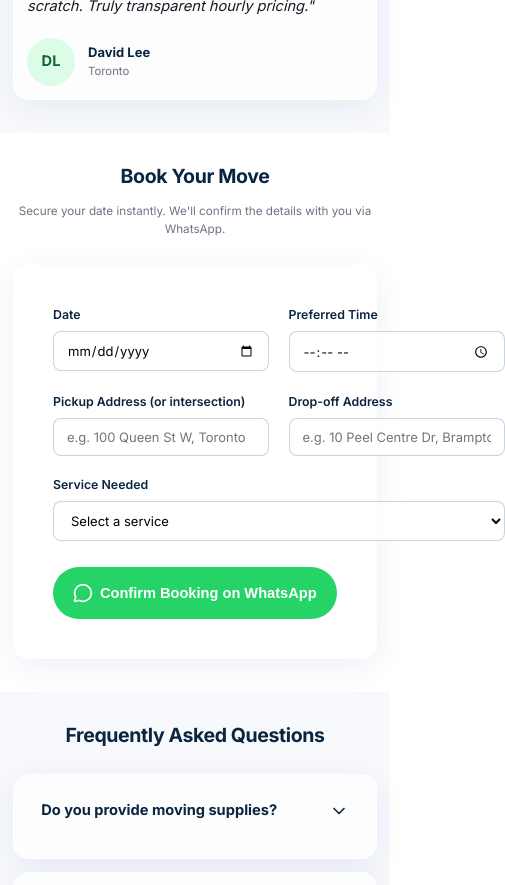
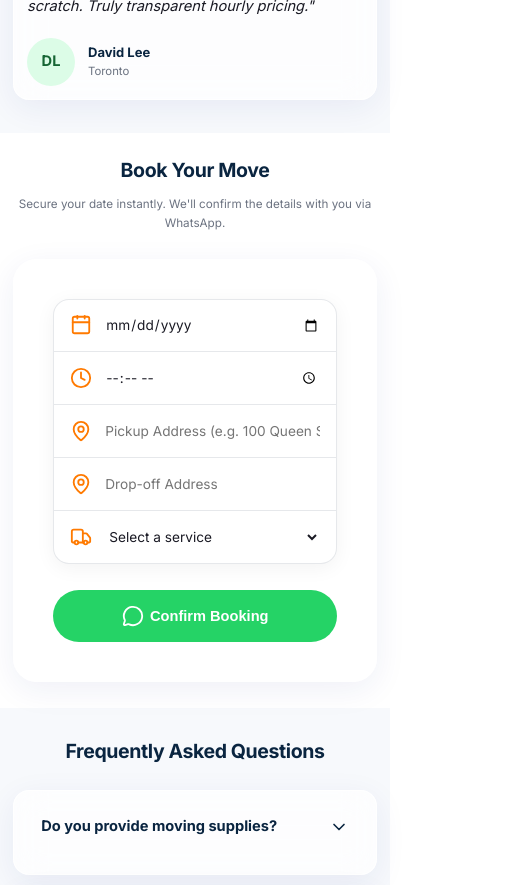
Before and after one commit to ishindersingh/Prime_Route, a Next.js app: page / in a window 390 px wide. Shown: the part 5620-6505 px from the top of the page, 505 px wide, since content can reach past the window. Built offline with nearby package versions, Linux system fonts and the light colour scheme.

Commit message:
feat: true mobile-first booking section redesign

```diff
--- a/src/app/globals.css
+++ b/src/app/globals.css
@@ -1269,20 +1269,28 @@ h1, h2, h3, h4, h5, h6 {
     }
 
     /* --- Booking Form --- */
+    #book.section {
+        padding: 2rem 0;
+    }
+
     .booking-container {
-        padding: 1.5rem 1rem;
-    }
-
-    .booking-form .form-grid {
-        grid-template-columns: 1fr;
-        gap: 0.85rem;
-        margin-bottom: 1.25rem;
-    }
-
-    .form-group input,
-    .form-group select {
-        padding: 0.65rem 0.85rem;
-        font-size: 0.9rem;
+        padding: 1.5rem 1.25rem;
+        background: white;
+        backdrop-filter: none;
+        -webkit-backdrop-filter: none;
+        border: none;
+        box-shadow: 0 8px 30px rgba(0, 0, 0, 0.08);
+        border-radius: var(--radius-md);
+        margin: 0;
+    }
+
+    .app-input-row {
+        padding: 1.15rem 1rem;
+    }
+
+    .app-input-row input,
+    .app-input-row select {
+        font-size: 1rem;
     }
 
     /* --- Testimonials --- */
@@ -1413,57 +1421,72 @@ h1, h2, h3, h4, h5, h6 {
 
 /* Booking Form */
 .booking-container {
-    max-width: 800px;
+    max-width: 600px;
     margin: 0 auto;
     padding: 3rem;
-}
-
-.booking-form .form-grid {
-    display: grid;
-    grid-template-columns: 1fr 1fr;
-    gap: 1.5rem;
+    background: var(--glass-bg);
+    backdrop-filter: blur(16px);
+    border: 1px solid var(--glass-border);
+    box-shadow: var(--glass-shadow);
+    border-radius: var(--radius-lg);
+}
+
+.app-form-card {
+    background: white;
+    border-radius: var(--radius-md);
+    box-shadow: 0 4px 20px rgba(0, 0, 0, 0.05);
+    overflow: hidden;
     margin-bottom: 2rem;
-}
-
-.form-group {
-    display: flex;
-    flex-direction: column;
-    gap: 0.5rem;
-}
-
-.form-group.full-width {
-    grid-column: 1 / -1;
-}
-
-.form-group label {
-    font-weight: 600;
-    font-size: 0.95rem;
-    color: var(--primary);
-}
-
-.form-group input, .form-group select {
-    padding: 0.75rem 1rem;
-    border: 1px solid rgba(10, 37, 64, 0.2);
-    border-radius: var(--radius-sm);
+    border: 1px solid rgba(10, 37, 64, 0.1);
+}
+
+.app-input-row {
+    display: flex;
+    align-items: center;
+    padding: 1.15rem 1.25rem;
+    border-bottom: 1px solid rgba(10, 37, 64, 0.1);
+    background: transparent;
+    transition: background var(--transition-fast);
+}
+
+.app-input-row:last-child {
+    border-bottom: none;
+}
+
+.app-input-row:focus-within {
+    background: rgba(10, 37, 64, 0.02);
+}
+
+.input-icon {
+    color: var(--accent);
+    margin-right: 1rem;
+    flex-shrink: 0;
+}
+
+.app-input-row input,
+.app-input-row select {
+    flex: 1;
+    border: none;
+    outline: none;
+    font-size: 1.05rem;
+    color: var(--text-dark);
+    background: transparent;
     font-family: var(--font-main);
-    font-size: 1rem;
-    background: rgba(255, 255, 255, 0.8);
-    transition: border-color var(--transition-fast), box-shadow var(--transition-fast);
-}
-
-.form-group input:focus, .form-group select:focus {
-    outline: none;
-    border-color: var(--accent);
-    box-shadow: 0 0 0 3px rgba(255, 122, 0, 0.1);
+    width: 100%;
 }
 
 .btn-whatsapp {
     background-color: #25D366;
     color: white;
+    display: flex;
+    align-items: center;
+    justify-content: center;
     gap: 0.5rem;
     font-size: 1.125rem;
-    padding: 1.25rem;
+    padding: 1.15rem;
+    border-radius: var(--radius-full);
     border: none;
+    font-weight: 700;
 }
 
 .btn-whatsapp:hover {
--- a/src/app/page.js
+++ b/src/app/page.js
@@ -6,7 +6,7 @@ import { motion } from "framer-motion";
 import {
   Truck, DollarSign, UserCheck, Clock, Shield,
   Home, Monitor, Moon, ShoppingBag, Archive, Box, Key, Layers,
-  Check, CheckCircle, MapPin, Star, ChevronDown, Phone, Mail, MessageCircle
+  Check, CheckCircle, MapPin, Star, ChevronDown, Phone, Mail, MessageCircle, Calendar
 } from "lucide-react";
 
 // Animation Variants
@@ -448,33 +448,33 @@ export default function HomePage() {
             </motion.div>
 
             <motion.div
-              className="booking-container glass-card hover-lift"
+              className="booking-container"
               initial="hidden"
               whileInView="visible"
               viewport={{ once: true, margin: "-100px" }}
               variants={fadeInUp}
             >
-              <form onSubmit={handleBooking} className="booking-form">
-                <div className="form-grid">
-                  <div className="form-group">
-                    <label htmlFor="bookDate">Date</label>
-                    <input type="date" id="bookDate" name="bookDate" required />
+              <form onSubmit={handleBooking} className="app-booking-form">
+                <div className="app-form-card">
+                  <div className="app-input-row">
+                    <Calendar className="input-icon" size={22} />
+                    <input type="date" id="bookDate" name="bookDate" required aria-label="Date" />
                   </div>
-                  <div className="form-group">
-                    <label htmlFor="bookTime">Preferred Time</label>
-                    <input type="time" id="bookTime" name="bookTime" required />
+                  <div className="app-input-row">
+                    <Clock className="input-icon" size={22} />
+                    <input type="time" id="bookTime" name="bookTime" required aria-label="Preferred Time" />
                   </div>
-                  <div className="form-group">
-                    <label htmlFor="bookPickup">Pickup Address (or intersection)</label>
-                    <input type="text" id="bookPickup" name="bookPickup" placeholder="e.g. 100 Queen St W, Toronto" required />
+                  <div className="app-input-row">
+                    <MapPin className="input-icon" size={22} />
+                    <input type="text" id="bookPickup" name="bookPickup" placeholder="Pickup Address (e.g. 100 Queen St W)" required />
                   </div>
-                  <div className="form-group">
-                    <label htmlFor="bookDropoff">Drop-off Address</label>
-                    <input type="text" id="bookDropoff" name="bookDropoff" placeholder="e.g. 10 Peel Centre Dr, Brampton" required />
+                  <div className="app-input-row">
+                    <MapPin className="input-icon" size={22} />
+                    <input type="text" id="bookDropoff" name="bookDropoff" placeholder="Drop-off Address" required />
                   </div>
-                  <div className="form-group full-width">
-                    <label htmlFor="bookService">Service Needed</label>
-                    <select id="bookService" name="bookService" defaultValue="" required>
+                  <div className="app-input-row select-row">
+                    <Truck className="input-icon" size={22} />
+                    <select id="bookService" name="bookService" defaultValue="" required aria-label="Service Needed">
                       <option value="" disabled>Select a service</option>
                       <option value="Local Pickup (Starting at $60)">Local Pickup (Starting at $60)</option>
                       <option value="Van + Driver ($80/hr)">Van + Driver ($80/hr)</option>
@@ -482,8 +482,8 @@ export default function HomePage() {
                     </select>
                   </div>
                 </div>
-                <button type="submit" className="btn btn-whatsapp w-100">
-                  <MessageCircle size={20} /> Confirm Booking on WhatsApp
+                <button type="submit" className="btn btn-whatsapp w-100 btn-lg">
+                  <MessageCircle size={22} /> Confirm Booking
                 </button>
               </form>
             </motion.div>
```
